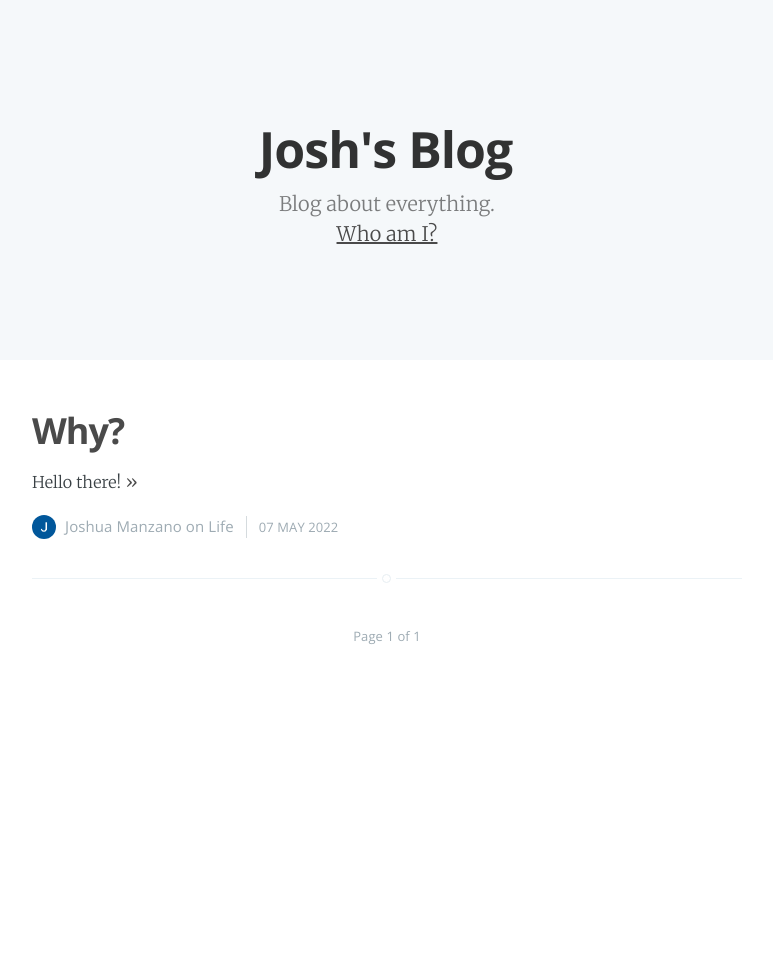
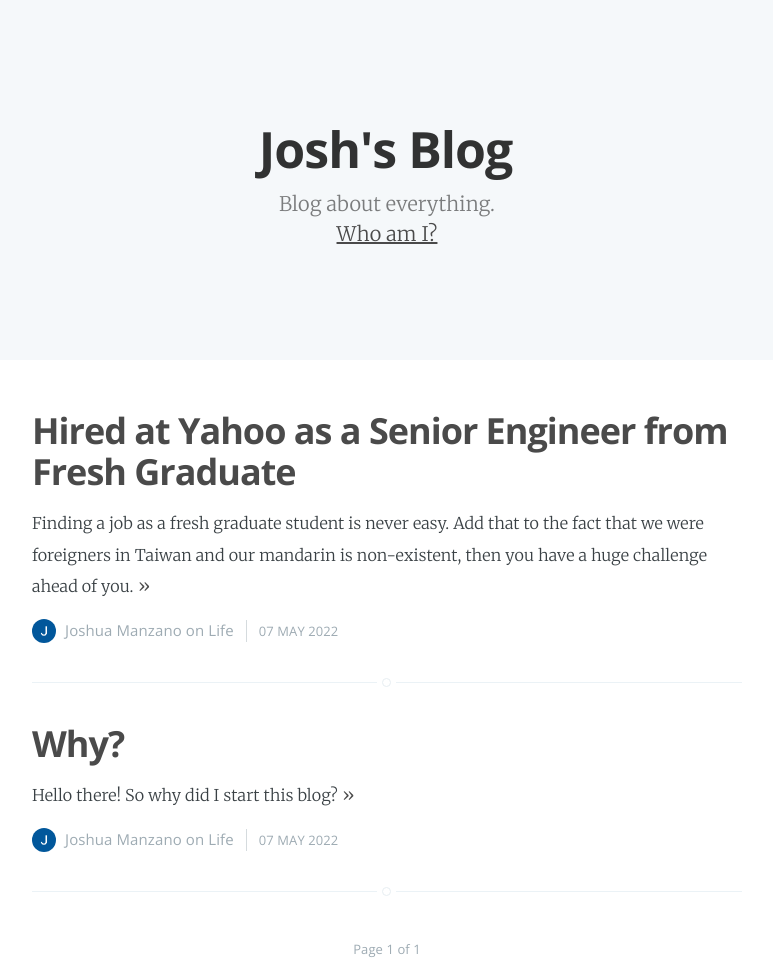
Before and after one commit to joshmanzano/blog, a Jekyll site: the page built from index.html, in a window 1280 px wide. Shown: the whole page, without its empty margins (253-1026 px from the left). Built offline with Jekyll 4.4.1, drawn with Linux system fonts in a browser that asks for light colours; the list of posts is cut into pages by our own code; before the commit the page ends 900 px from its top, so only the background shows below that; some of the changed lines change nothing that is shown.

Commit message:
feat: test content

```diff
--- a/_posts/2022-05-7-the-first.markdown
+++ b/_posts/2022-05-07-the-first.markdown
@@ -5,10 +5,10 @@
 categories: Life
 ---
 
-Hello there!
-
-So why did I start this blog?
+Hello there! So why did I start this blog?
 
 Well there are a lot of reasons.
 
+
+
 [TO BE CONTINUED]
--- /dev/null
+++ b/_posts/2022-05-08-yahoo.markdown
@@ -0,0 +1,18 @@
+---
+layout: post
+title:  "Hired at Yahoo as a Senior Engineer from Fresh Graduate"
+date:   2022-05-07 18:29
+categories: Life
+---
+
+Finding a job as a fresh graduate student is never easy. Add that to the fact that we were foreigners in Taiwan and our mandarin is non-existent, then you have a huge challenge ahead of you.
+
+The great part about being in Taiwan though is having the chance at working at the **really** big “brand name” companies such as Google, Yahoo, Microsoft, Facebook etc. You simply would never have these opportunities back in the Philippines. The hard part was actually convincing these companies that we were worth the risk of hiring. Graduating from National Taiwan University of Science and Technology (NTUST) was a great advantage sure, but it was the simple fact that only the multinational companies with English-speaking teams in which we had a real chance to get hired at. These companies also don’t usually look for entry-level graduates, which brings us to our problem. Miraculously though, I was able to land a job at Yahoo as a **senior** software engineer, despite my status as a “new graduate”. I am here to tell you more about it and how I think I was able to achieve it.
+
+**First was the resume,** you really need it to be catchy, easy-to-read and should practically **scream** your experience. This is what I’ve been told and what I’ve experienced so far in the job hunt process. Never expect the people hiring you to read your resume for more than 10 seconds, this was shown when I was in the interview stage of some of these companies. It was obvious during their questioning of my resume that they didn’t really fully read my resume, just enough to tell that I was worth interviewing. I think I was able to pass through these hoops through the following: being a co-founder of a startup in the Philippines, having a masters degree, and having a good amount of projects (some paid, but not necessarily work experience). From what I’ve learned in this process, it seems like: work experience > projects > certification > education.
+
+**Next is the interview,** in which I would say is majority of it is really just your personality, communication, and confidence. A good amount of it would be skill for sure, but ultimately its how you present this skill and how you communicate with your interviewer is what will really get you there. You may be the best coder in the world or you may have done the best projects ever, but if you don’t present that properly, it won’t seem so. It really is just marketing at its core. It is similar to how you might view a product negatively even though it is a really good product just because people around you say it is bad. Or a great story-teller telling a subpar story, that story-teller would somehow find a way to spice it up somehow. You just need to meet the baseline skills needed and review the concepts, but confidence and communication is key. Besides, you should be able to review these concepts or have these skills already. If you don’t have them, you won’t be able to get them that quickly.
+
+**Tenacity,** while not necessarily part of the job interview process, this part is really important for your own growth. You **will** get rejected unless you get lucky and get it in your first, but even then you’ll have to face challenges once you are working. Just remember that rejection doesn’t mean that you suck or that you don’t have what it takes. It can mean a million things: the interviewer just doesn’t like you for unrelated reasons, they aren’t hiring entry-level, they are biased towards the amount of experience you have, you didn’t present to them clearly. What matters here is to focus on things that you can control. Regardless, it just means you may not be hireable **yet**. But there is always room to improve and eventually you will get there.
+
+**Negotiation,** some people may view this as “unnecessary” or “a good problem to have”, because this usually means that someone already wants to hire you. I think this is still crucial.
```
Also changed, not shown: 3 other files.
